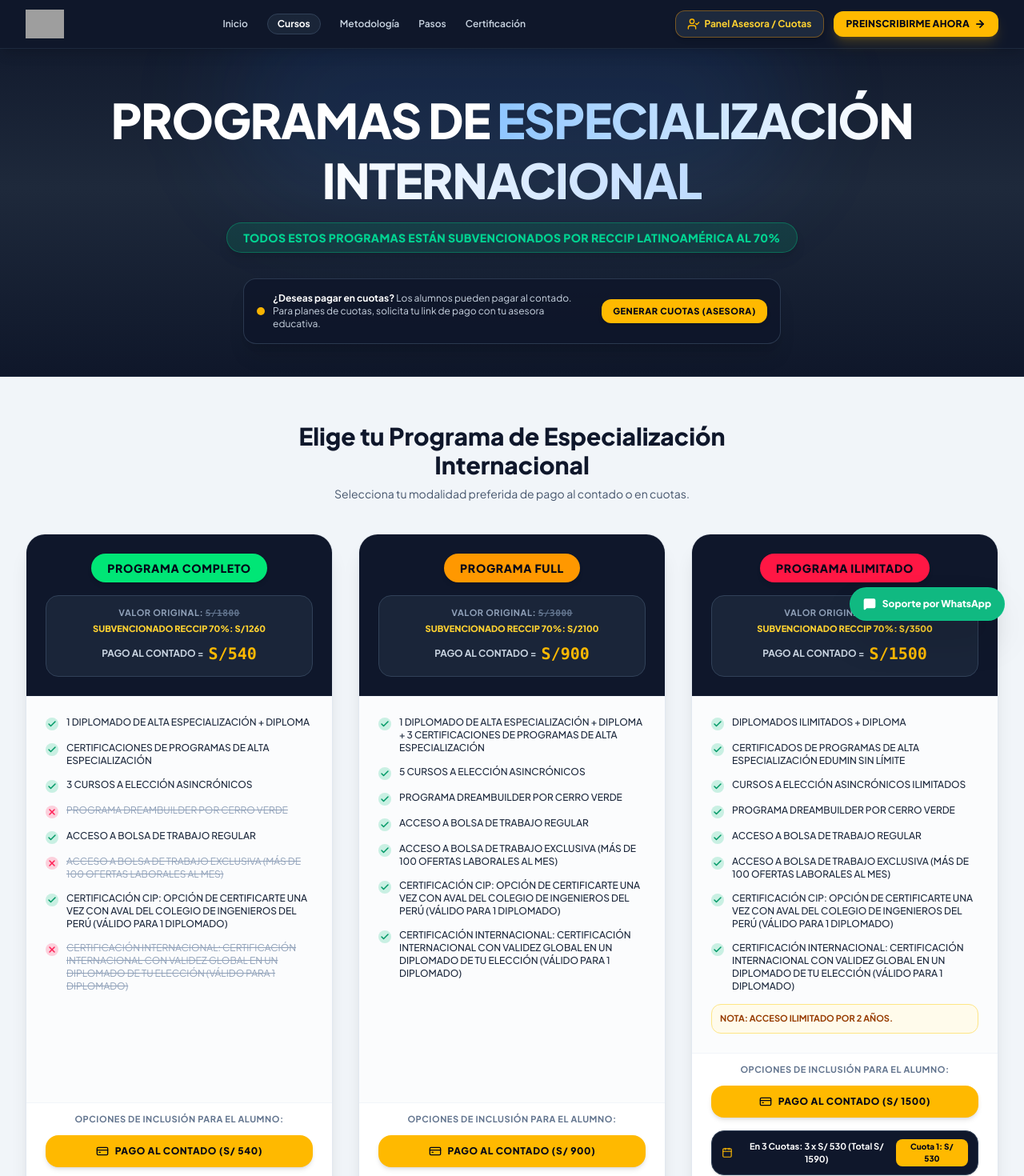
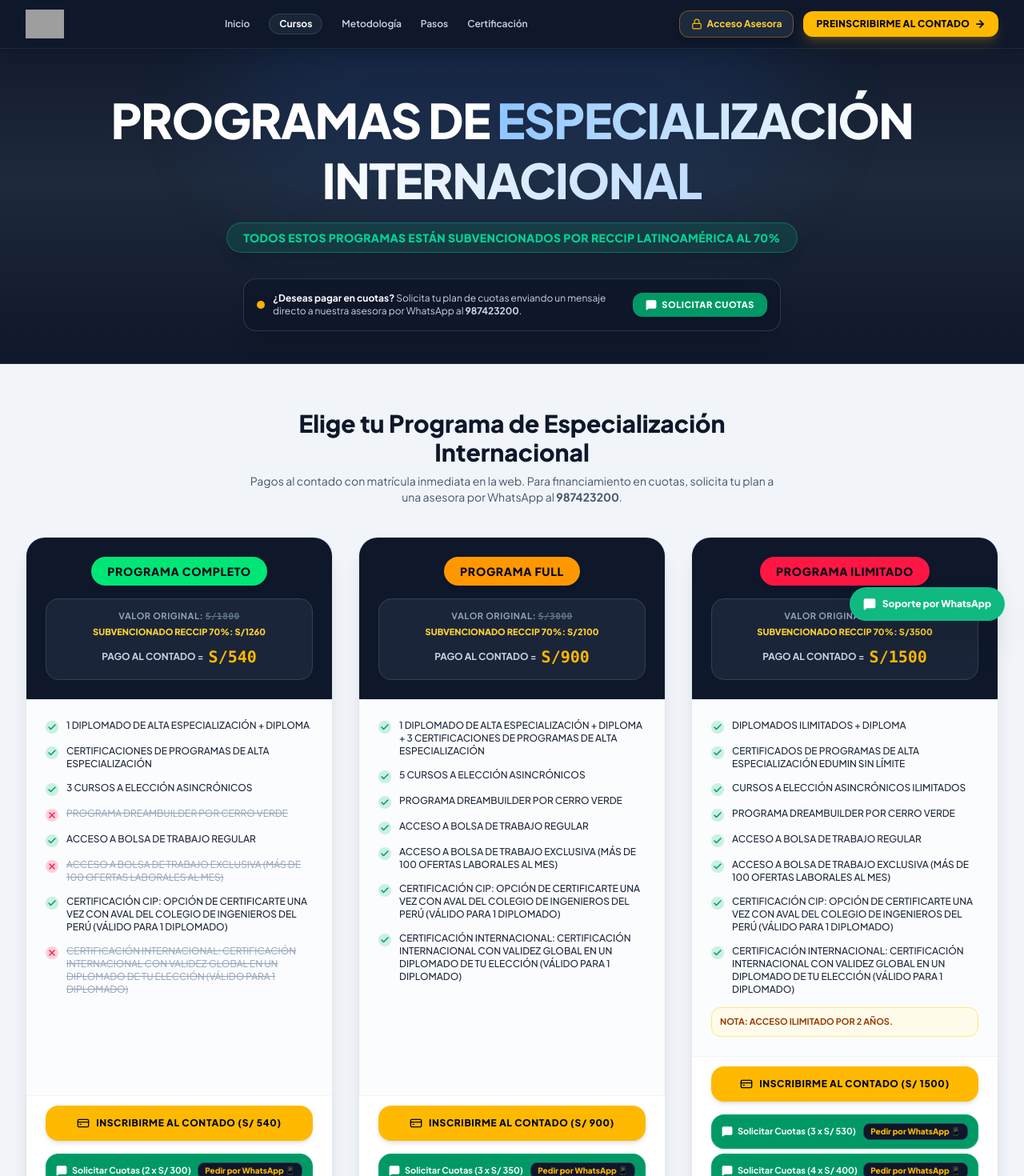
Before and after one commit to jefaturaacademica-ai/pasarela-pago-edumin, a React (Vite) app: page / in a window 1280 px wide. Shown: the top 1470 px of the page at 80% size. Built offline with nearby package versions, Linux system fonts and the light colour scheme; grey boxes are pictures that could not be loaded.

Commit message:
feat: login de asesora con clave, cuotas por whatsapp 987423200 y pago al contado general

```diff
--- a/src/App.jsx
+++ b/src/App.jsx
@@ -4,12 +4,13 @@ import HeaderBanner from './components/HeaderBanner';
 import PackageCard from './components/PackageCard';
 import InstitutionalLogos from './components/InstitutionalLogos';
 import AdminPanelModal from './components/AdminPanelModal';
+import AsesoraLoginModal from './components/AsesoraLoginModal';
 import StudentRegisterModal from './components/StudentRegisterModal';
 import StudentCheckoutModal from './components/StudentCheckoutModal';
 import FloatingWhatsapp from './components/FloatingWhatsapp';
 
 export default function App() {
-  // Official Specialization Packages with Exact Cuotas Rules
+  // Official Specialization Packages
   const packages = [
     {
       id: 'completo',
@@ -74,7 +75,13 @@ export default function App() {
     },
   ];
 
-  // App Modals & State
+  // Asesora Authentication State
+  const [asesoraSession, setAsesoraSession] = useState(() => {
+    return localStorage.getItem('edumin_asesora_session') ? JSON.parse(localStorage.getItem('edumin_asesora_session')) : null;
+  });
+
+  // Modals & App State
+  const [isAsesoraLoginOpen, setIsAsesoraLoginOpen] = useState(false);
   const [isAdminPanelOpen, setIsAdminPanelOpen] = useState(false);
   const [isStudentRegisterOpen, setIsStudentRegisterOpen] = useState(false);
   const [isStudentCheckoutOpen, setIsStudentCheckoutOpen] = useState(false);
@@ -83,12 +90,12 @@ export default function App() {
   const [studentSelectionData, setStudentSelectionData] = useState(null);
   const [activeStudentCheckoutData, setActiveStudentCheckoutData] = useState(null);
 
-  // Installment plans saved in Administradora Memory DB
+  // Installment plans saved in Memory DB
   const [installmentPlans, setInstallmentPlans] = useState([
     {
       id: 'PAY-891023',
       clientName: 'María Fernanda Ruiz',
-      phone: '984512390',
+      phone: '987423200',
       email: 'maria.ruiz@gmail.com',
       packageName: 'PROGRAMA COMPLETO',
       payType: 'cuotas',
@@ -103,15 +110,19 @@ export default function App() {
     }
   ]);
 
-  // URL Hash auto-detection for admin route and student checkout links
+  // URL Hash routing for admin & student custom links
   useEffect(() => {
     const checkHashOrder = () => {
       const hash = window.location.hash;
 
       // Admin Direct Route: /#admin or /#asesora
       if (hash.includes('admin') || hash.includes('asesora')) {
-        setSelectedPackageForAdmin(packages[0]);
-        setIsAdminPanelOpen(true);
+        if (!asesoraSession) {
+          setIsAsesoraLoginOpen(true);
+        } else {
+          setSelectedPackageForAdmin(packages[0]);
+          setIsAdminPanelOpen(true);
+        }
         return;
       }
 
@@ -137,14 +148,33 @@ export default function App() {
     checkHashOrder();
     window.addEventListener('hashchange', checkHashOrder);
     return () => window.removeEventListener('hashchange', checkHashOrder);
-  }, []);
+  }, [asesoraSession]);
 
   const handleOpenAdminPanel = (pkgData) => {
-    setSelectedPackageForAdmin(pkgData || packages[0]);
+    if (!asesoraSession) {
+      setSelectedPackageForAdmin(pkgData || packages[0]);
+      setIsAsesoraLoginOpen(true);
+    } else {
+      setSelectedPackageForAdmin(pkgData || packages[0]);
+      setIsAdminPanelOpen(true);
+    }
+  };
+
+  const handleAsesoraLoginSuccess = (sessionData) => {
+    setAsesoraSession(sessionData);
+    localStorage.setItem('edumin_asesora_session', JSON.stringify(sessionData));
+    setIsAsesoraLoginOpen(false);
     setIsAdminPanelOpen(true);
   };
 
-  // Student selects Contado or Cuotas on a card
+  const handleAsesoraLogout = () => {
+    setAsesoraSession(null);
+    localStorage.removeItem('edumin_asesora_session');
+    setIsAdminPanelOpen(false);
+    window.location.hash = '';
+  };
+
+  // Student selects Contado on a package card
   const handleStudentSelectPay = (pkg, payType, cuotaOpt) => {
     setStudentSelectionData({ pkg, payType, cuotaOpt });
     setIsStudentRegisterOpen(true);
@@ -153,42 +183,6 @@ export default function App() {
   // Student registers data and proceeds to payment
   const handleStudentProceedToCheckout = (orderData) => {
     setIsStudentRegisterOpen(false);
-
-    // Save installment plan to Admin DB if it was a cuota choice!
-    if (orderData.payType === 'cuotas' && orderData.cuotaOpt) {
-      const today = new Date();
-      const nextMonth = new Date();
-      nextMonth.setDate(today.getDate() + 30);
-
-      const query = new URLSearchParams({
-        id: orderData.id,
-        cliente: orderData.clientName,
-        tel: orderData.phone,
-        email: orderData.email,
-        monto: orderData.amount,
-        pkg: orderData.packageName,
-      }).toString();
-
-      const newPlan = {
-        id: orderData.id,
-        clientName: orderData.clientName,
-        phone: orderData.phone,
-        email: orderData.email,
-        packageName: orderData.basePackageTitle,
-        payType: 'cuotas',
-        currentCuotaNum: 1,
-        totalCuotas: orderData.cuotaOpt.count,
-        cuotaAmount: orderData.amount,
-        totalAmount: orderData.cuotaOpt.total,
-        status: 'Cuota 1 Registrada',
-        createdDate: today.toLocaleDateString('es-PE'),
-        nextDueDate: nextMonth.toLocaleDateString('es-PE'),
-        currentLinkUrl: `${window.location.origin}/#checkout?${query}`,
-      };
-
-      setInstallmentPlans([newPlan, ...installmentPlans]);
-    }
-
     setActiveStudentCheckoutData(orderData);
     setIsStudentCheckoutOpen(true);
   };
@@ -217,10 +211,12 @@ export default function App() {
   return (
     <div className="min-h-screen bg-slate-100 text-slate-900 flex flex-col font-['Plus_Jakarta_Sans',sans-serif]">
 
-      {/* Top Navbar with official Logo */}
+      {/* Top Navbar */}
       <Navbar
         onOpenAdminPanel={() => handleOpenAdminPanel(null)}
         onOpenStudentCheckout={() => handleStudentSelectPay(packages[0], 'contado', null)}
+        isAsesoraLoggedIn={!!asesoraSession}
+        onAsesoraLogout={handleAsesoraLogout}
       />
 
       {/* Main Header Banner */}
@@ -236,7 +232,7 @@ export default function App() {
             Elige tu Programa de Especialización Internacional
           </h2>
           <p className="text-xs sm:text-sm text-slate-600">
-            Selecciona tu modalidad preferida de pago al contado o en cuotas.
+            Pagos al contado con matrícula inmediata en la web. Para financiamiento en cuotas, solicita tu plan a una asesora por WhatsApp al <strong>987423200</strong>.
           </p>
         </div>
 
@@ -259,6 +255,13 @@ export default function App() {
 
       {/* Floating WhatsApp Button */}
       <FloatingWhatsapp />
+
+      {/* Asesora Auth Login Modal */}
+      <AsesoraLoginModal
+        isOpen={isAsesoraLoginOpen}
+        onClose={() => setIsAsesoraLoginOpen(false)}
+        onLoginSuccess={handleAsesoraLoginSuccess}
+      />
 
       {/* Student Data Registration Modal */}
       <StudentRegisterModal
--- /dev/null
+++ b/src/components/AsesoraLoginModal.jsx
@@ -0,0 +1,110 @@
+import React, { useState } from 'react';
+import { X, Lock, Mail, Key, ShieldCheck, AlertCircle, ArrowRight, School } from 'lucide-react';
+
+export default function AsesoraLoginModal({ isOpen, onClose, onLoginSuccess }) {
+  const [email, setEmail] = useState('');
+  const [password, setPassword] = useState('');
+  const [error, setError] = useState('');
+
+  if (!isOpen) return null;
+
+  const handleLogin = (e) => {
+    e.preventDefault();
+    setError('');
+
+    // Asesora / Admin Auth check
+    const validEmails = ['asesora@edumin.pe', 'admin@edumin.pe', 'jefatura@edumin.pe', 'ventas@edumin.pe'];
+
+    // Accept valid emails or any email ending with @edumin.pe (or demo password 'edumin2026')
+    if ((email.endsWith('@edumin.pe') || validEmails.includes(email.toLowerCase()) || email.includes('asesora')) && (password === 'edumin2026' || password.length >= 4)) {
+      onLoginSuccess({ email, role: 'asesora' });
+      setEmail('');
+      setPassword('');
+    } else {
+      setError('Credenciales incorrectas. Ingresa tu correo de asesora y contraseña (Clave demo: edumin2026).');
+    }
+  };
+
+  return (
+    <div className="fixed inset-0 z-50 flex items-center justify-center p-4 bg-slate-950/85 backdrop-blur-md animate-fadeIn">
+
+      <div className="relative w-full max-w-md bg-[#0f172a] rounded-3xl border border-slate-700 shadow-2xl p-6 sm:p-8 text-white overflow-hidden">
+
+        {/* Close */}
+        <button
+          onClick={onClose}
+          className="absolute top-5 right-5 p-2 rounded-full bg-slate-800 text-slate-400 hover:text-white hover:bg-slate-700 transition-colors"
+        >
+          <X className="w-5 h-5" />
+        </button>
+
+        {/* Header */}
+        <div className="text-center space-y-3 mb-6">
+          <div className="w-14 h-14 rounded-2xl bg-amber-400 text-slate-950 flex items-center justify-center mx-auto shadow-xl font-black">
+            <Lock className="w-7 h-7 stroke-[2.5]" />
+          </div>
+          <div>
+            <h3 className="text-xl font-black uppercase tracking-wider text-white">Acceso Privado Asesora</h3>
+            <p className="text-xs text-slate-400">Panel restringido para generación de links y gestión de cuotas</p>
+          </div>
+        </div>
+
+        {error && (
+          <div className="mb-4 p-3 rounded-xl bg-rose-500/15 border border-rose-500/30 text-rose-300 text-xs flex items-start space-x-2">
+            <AlertCircle className="w-4 h-4 shrink-0 mt-0.5 text-rose-400" />
+            <span>{error}</span>
+          </div>
+        )}
+
+        <form onSubmit={handleLogin} className="space-y-4 text-xs">
+
+          <div className="space-y-1.5">
+            <label className="font-bold text-slate-200 flex items-center space-x-1.5 uppercase tracking-wider text-[11px]">
+              <Mail className="w-3.5 h-3.5 text-amber-400" />
+              <span>Correo de Asesora / Administradora:</span>
+            </label>
+            <input
+              type="email"
+              required
+              placeholder="asesora@edumin.pe"
+              value={email}
+              onChange={(e) => setEmail(e.target.value)}
+              className="w-full bg-slate-950 border border-slate-700 rounded-xl px-4 py-3 text-white placeholder-slate-500 focus:outline-none focus:border-amber-400 text-sm font-medium"
+            />
+          </div>
+
+          <div className="space-y-1.5">
+            <label className="font-bold text-slate-200 flex items-center space-x-1.5 uppercase tracking-wider text-[11px]">
+              <Key className="w-3.5 h-3.5 text-emerald-400" />
+              <span>Contraseña:</span>
+            </label>
+            <input
+              type="password"
+              required
+              placeholder="••••••••"
+              value={password}
+              onChange={(e) => setPassword(e.target.value)}
+              className="w-full bg-slate-950 border border-slate-700 rounded-xl px-4 py-3 text-white placeholder-slate-500 focus:outline-none focus:border-emerald-400 text-sm"
+            />
+            <p className="text-[10px] text-slate-500 text-right">Clave demo: <span className="font-mono text-amber-400 font-bold">edumin2026</span></p>
+          </div>
+
+          <button
+            type="submit"
+            className="w-full py-3.5 px-6 rounded-2xl bg-amber-400 hover:bg-amber-300 text-slate-950 font-black text-xs uppercase tracking-wider shadow-xl transition-all cursor-pointer flex items-center justify-center space-x-2 mt-2"
+          >
+            <span>Iniciar Sesión de Asesora</span>
+            <ArrowRight className="w-4 h-4 stroke-[3]" />
+          </button>
+
+          <p className="text-[10px] text-slate-500 text-center flex items-center justify-center space-x-1 pt-1">
+            <ShieldCheck className="w-3.5 h-3.5 text-emerald-400" />
+            <span>Acceso seguro encriptado para personal autorizado de EDUMIN.</span>
+          </p>
+
+        </form>
+
+      </div>
+    </div>
+  );
+}
--- a/src/components/FloatingWhatsapp.jsx
+++ b/src/components/FloatingWhatsapp.jsx
@@ -3,14 +3,14 @@ import { MessageSquare } from 'lucide-react';
 
 export default function FloatingWhatsapp() {
   const handleClick = () => {
-    const waUrl = `https://wa.me/51987654321?text=${encodeURIComponent('Hola EDUMIN 🎓, deseo solicitar información sobre los Programas de Especialización y facilidades de pago en cuotas.')}`;
+    const waUrl = `https://wa.me/51987423200?text=${encodeURIComponent('Hola asesora EDUMIN 🎓, deseo consultar sobre los Programas de Especialización y solicitar información de cuotas.')}`;
     window.open(waUrl, '_blank');
   };
 
   return (
     <button
       onClick={handleClick}
-      aria-label="Soporte por WhatsApp"
+      aria-label="Soporte por WhatsApp 987423200"
       className="fixed bottom-6 right-6 z-40 bg-[#10b981] hover:bg-[#059669] text-white px-4 py-3 rounded-full shadow-2xl flex items-center space-x-2 font-extrabold text-xs transition-all duration-300 hover:scale-105 cursor-pointer border border-emerald-400/40"
     >
       <MessageSquare className="w-4 h-4 fill-white" />
--- a/src/components/HeaderBanner.jsx
+++ b/src/components/HeaderBanner.jsx
@@ -1,7 +1,12 @@
 import React from 'react';
-import { Sparkles, CheckCircle2, ShieldCheck, CreditCard, UserCheck } from 'lucide-react';
+import { Sparkles, MessageSquare, Lock } from 'lucide-react';
 
 export default function HeaderBanner({ onOpenAdminPanel }) {
+  const handleCuotasWhatsApp = () => {
+    const message = `Hola asesora EDUMIN 🎓, deseo consultar sobre los Programas de Especialización y solicitar las facilidades de pago en cuotas.`;
+    window.open(`https://wa.me/51987423200?text=${encodeURIComponent(message)}`, '_blank');
+  };
+
   return (
     <header className="pt-28 pb-10 px-4 sm:px-6 lg:px-8 text-center text-white bg-gradient-to-b from-[#0f172a] via-[#1e293b] to-[#0f172a] border-b border-slate-800 relative overflow-hidden">
 
@@ -29,15 +34,16 @@ export default function HeaderBanner({ onOpenAdminPanel }) {
             <div className="flex items-center space-x-2.5 text-left">
               <span className="w-2.5 h-2.5 rounded-full bg-amber-400 animate-pulse shrink-0" />
               <span>
-                <strong className="text-white font-bold">¿Deseas pagar en cuotas?</strong> Los alumnos pueden pagar al contado. Para planes de cuotas, solicita tu link de pago con tu asesora educativa.
+                <strong className="text-white font-bold">¿Deseas pagar en cuotas?</strong> Solicita tu plan de cuotas enviando un mensaje directo a nuestra asesora por WhatsApp al <strong>987423200</strong>.
               </span>
             </div>
 
             <button
-              onClick={onOpenAdminPanel}
-              className="px-3.5 py-2 rounded-xl bg-amber-400 hover:bg-amber-300 text-slate-950 font-extrabold text-[11px] uppercase tracking-wider shrink-0 transition-colors cursor-pointer shadow-md"
+              onClick={handleCuotasWhatsApp}
+              className="px-4 py-2 rounded-xl bg-emerald-600 hover:bg-emerald-500 text-white font-extrabold text-[11px] uppercase tracking-wider shrink-0 transition-colors cursor-pointer shadow-md flex items-center space-x-1.5"
             >
-              Generar Cuotas (Asesora)
+              <MessageSquare className="w-3.5 h-3.5 fill-white" />
+              <span>Solicitar Cuotas</span>
             </button>
           </div>
         </div>
--- a/src/components/Navbar.jsx
+++ b/src/components/Navbar.jsx
@@ -1,7 +1,12 @@
 import React from 'react';
-import { ShieldCheck, UserCheck, CreditCard, Sparkles, Phone, ArrowRight } from 'lucide-react';
+import { ShieldCheck, UserCheck, Lock, LogOut, ArrowRight } from 'lucide-react';
 
-export default function Navbar({ onOpenAdminPanel, onOpenStudentCheckout }) {
+export default function Navbar({
+  onOpenAdminPanel,
+  onOpenStudentCheckout,
+  isAsesoraLoggedIn,
+  onAsesoraLogout
+}) {
   const logoUrl = "https://raw.githubusercontent.com/videoconferenciasdiplomado-alt/imagenes/main/logo/logo%20blanco.png";
 
   return (
@@ -16,7 +21,6 @@ export default function Navbar({ onOpenAdminPanel, onOpenStudentCheckout }) {
               alt="EDUMIN Logo"
               className="h-8 sm:h-9 object-contain group-hover:opacity-90 transition-opacity"
               onError={(e) => {
-                // Fallback text logo if offline
                 e.target.style.display = 'none';
                 e.target.nextSibling.style.display = 'flex';
               }}
@@ -26,7 +30,7 @@ export default function Navbar({ onOpenAdminPanel, onOpenStudentCheckout }) {
             </div>
           </a>
 
-          {/* Nav Navigation items (matching image 1) */}
+          {/* Navigation Links */}
           <div className="hidden md:flex items-center space-x-6 text-xs font-semibold text-slate-300">
             <a href="#" className="hover:text-white transition-colors">Inicio</a>
             <a href="#" className="text-white font-bold bg-slate-800/80 px-3 py-1 rounded-full border border-slate-700">Cursos</a>
@@ -35,24 +39,42 @@ export default function Navbar({ onOpenAdminPanel, onOpenStudentCheckout }) {
             <a href="#" className="hover:text-white transition-colors">Certificación</a>
           </div>
 
-          {/* Action Buttons: Admin Panel & Preinscribirme */}
-          <div className="flex items-center space-x-3">
+          {/* Actions: Asesora Login & Preinscribirme */}
+          <div className="flex items-center space-x-2 sm:space-x-3">
 
-            {/* Administradora / Asesora Panel Modal Button */}
-            <button
-              onClick={onOpenAdminPanel}
-              className="px-3.5 py-2 rounded-xl text-xs font-bold bg-slate-800 hover:bg-slate-700 text-amber-300 border border-amber-500/40 transition-all flex items-center space-x-1.5 cursor-pointer shadow-md"
-            >
-              <UserCheck className="w-4 h-4 text-amber-400" />
-              <span>Panel Asesora / Cuotas</span>
-            </button>
+            {isAsesoraLoggedIn ? (
+              <div className="flex items-center space-x-2">
+                <button
+                  onClick={onOpenAdminPanel}
+                  className="px-3.5 py-2 rounded-xl text-xs font-bold bg-emerald-500/20 text-emerald-300 border border-emerald-500/40 transition-all flex items-center space-x-1.5 cursor-pointer shadow-md"
+                >
+                  <UserCheck className="w-4 h-4 text-emerald-400" />
+                  <span>Panel Asesora</span>
+                </button>
+                <button
+                  onClick={onAsesoraLogout}
+                  title="Cerrar sesión de asesora"
+                  className="p-2 rounded-xl bg-slate-800 hover:bg-slate-700 text-slate-400 hover:text-white border border-slate-700 transition-colors"
+                >
+                  <LogOut className="w-4 h-4" />
+                </button>
+              </div>
+            ) : (
+              <button
+                onClick={onOpenAdminPanel}
+                className="px-3.5 py-2 rounded-xl text-xs font-bold bg-slate-800 hover:bg-slate-700 text-amber-300 border border-amber-500/40 transition-all flex items-center space-x-1.5 cursor-pointer shadow-md"
+              >
+                <Lock className="w-3.5 h-3.5 text-amber-400" />
+                <span>Acceso Asesora</span>
+              </button>
+            )}
 
-            {/* Preinscribirme ahora (Amber Button from image 1) */}
+            {/* Preinscribirme ahora */}
             <button
               onClick={() => onOpenStudentCheckout(null)}
               className="px-4 py-2 text-xs font-extrabold text-slate-950 bg-amber-400 hover:bg-amber-300 rounded-xl shadow-lg shadow-amber-400/20 transition-all duration-200 flex items-center space-x-1.5 uppercase tracking-wide cursor-pointer"
             >
-              <span>Preinscribirme ahora</span>
+              <span>Preinscribirme al Contado</span>
               <ArrowRight className="w-3.5 h-3.5 stroke-[3]" />
             </button>
 
--- a/src/components/PackageCard.jsx
+++ b/src/components/PackageCard.jsx
@@ -1,5 +1,5 @@
 import React from 'react';
-import { Check, X, ArrowRight, ShieldCheck, CreditCard, UserCheck, Calendar } from 'lucide-react';
+import { Check, X, ArrowRight, ShieldCheck, CreditCard, UserCheck, MessageSquare } from 'lucide-react';
 
 export default function PackageCard({
   packageData,
@@ -7,6 +7,12 @@ export default function PackageCard({
   onOpenAdminPanel
 }) {
   const { id, title, badgeBg, basePrice, originalPrice, cuotaOptions, items, note } = packageData;
+
+  const handleRequestCuotasWhatsApp = (cuotaOpt) => {
+    const message = `Hola asesora EDUMIN 🎓, deseo solicitar mi plan de cuotas para el *${title}* (${cuotaOpt.count} cuotas de S/ ${cuotaOpt.amount}). Mis datos son:`;
+    const waUrl = `https://wa.me/51987423200?text=${encodeURIComponent(message)}`;
+    window.open(waUrl, '_blank');
+  };
 
   return (
     <div className="bg-white rounded-3xl border border-slate-200 shadow-xl flex flex-col justify-between overflow-hidden group hover:border-slate-300 hover:shadow-2xl transition-all duration-300">
@@ -58,36 +64,32 @@ export default function PackageCard({
         )}
       </div>
 
-      {/* Student Options: Contado vs Cuotas */}
+      {/* Student Actions: Pago al Contado (Público) & Cuotas (WhatsApp 987423200) */}
       <div className="p-6 pt-3 bg-white space-y-3 border-t border-slate-100">
 
-        <p className="text-[11px] font-bold text-slate-500 uppercase tracking-wider text-center">
-          Opciones de Inclusión para el Alumno:
-        </p>
-
-        {/* 1. Direct Pay Full (Student Contado) */}
+        {/* 1. Direct Pay Full (Public Student Contado) */}
         <button
           onClick={() => onStudentSelectPay(packageData, 'contado', null)}
-          className="w-full py-3 px-4 rounded-2xl bg-amber-400 hover:bg-amber-300 text-slate-950 font-black text-xs uppercase tracking-wider shadow-md transition-all flex items-center justify-center space-x-2 cursor-pointer"
+          className="w-full py-3.5 px-4 rounded-2xl bg-amber-400 hover:bg-amber-300 text-slate-950 font-black text-xs uppercase tracking-wider shadow-md transition-all flex items-center justify-center space-x-2 cursor-pointer"
         >
           <CreditCard className="w-4 h-4" />
-          <span>Pago al Contado (S/ {basePrice})</span>
+          <span>Inscribirme al Contado (S/ {basePrice})</span>
         </button>
 
-        {/* 2. Cuotas Options (Student Cuota 1) */}
+        {/* 2. Cuotas vía WhatsApp 987423200 */}
         <div className="space-y-1.5 pt-1">
           {cuotaOptions.map((opt, idx) => (
             <button
               key={idx}
-              onClick={() => onStudentSelectPay(packageData, 'cuotas', opt)}
-              className="w-full py-2.5 px-3 rounded-2xl bg-slate-900 hover:bg-slate-800 text-white font-bold text-[11px] transition-colors flex items-center justify-between cursor-pointer border border-slate-700 shadow-sm"
+              onClick={() => handleRequestCuotasWhatsApp(opt)}
+              className="w-full py-2.5 px-3 rounded-2xl bg-emerald-600 hover:bg-emerald-500 text-white font-bold text-[11px] transition-colors flex items-center justify-between cursor-pointer border border-emerald-500/40 shadow-sm"
             >
               <div className="flex items-center space-x-1.5">
-                <Calendar className="w-3.5 h-3.5 text-amber-400" />
-                <span>En {opt.count} Cuotas: {opt.count} x S/ {opt.amount} (Total S/ {opt.total})</span>
+                <MessageSquare className="w-3.5 h-3.5 fill-white" />
+                <span>Solicitar Cuotas ({opt.count} x S/ {opt.amount})</span>
               </div>
-              <span className="bg-amber-400 text-slate-950 px-2 py-0.5 rounded-lg text-[10px] font-black">
-                Cuota 1: S/ {opt.amount}
+              <span className="bg-[#0f172a] text-amber-400 px-2 py-0.5 rounded-lg text-[10px] font-black border border-slate-700">
+                Pedir por WhatsApp 📱
               </span>
             </button>
           ))}
@@ -99,7 +101,7 @@ export default function PackageCard({
             onClick={() => onOpenAdminPanel(packageData)}
             className="text-[11px] text-slate-500 hover:text-slate-800 font-bold underline cursor-pointer"
           >
-            ⚙️ Panel de Asesora (Personalizar Montos y Links)
+            🔒 Acceso Asesora (Generar Links de Cobro)
           </button>
         </div>
 
```
